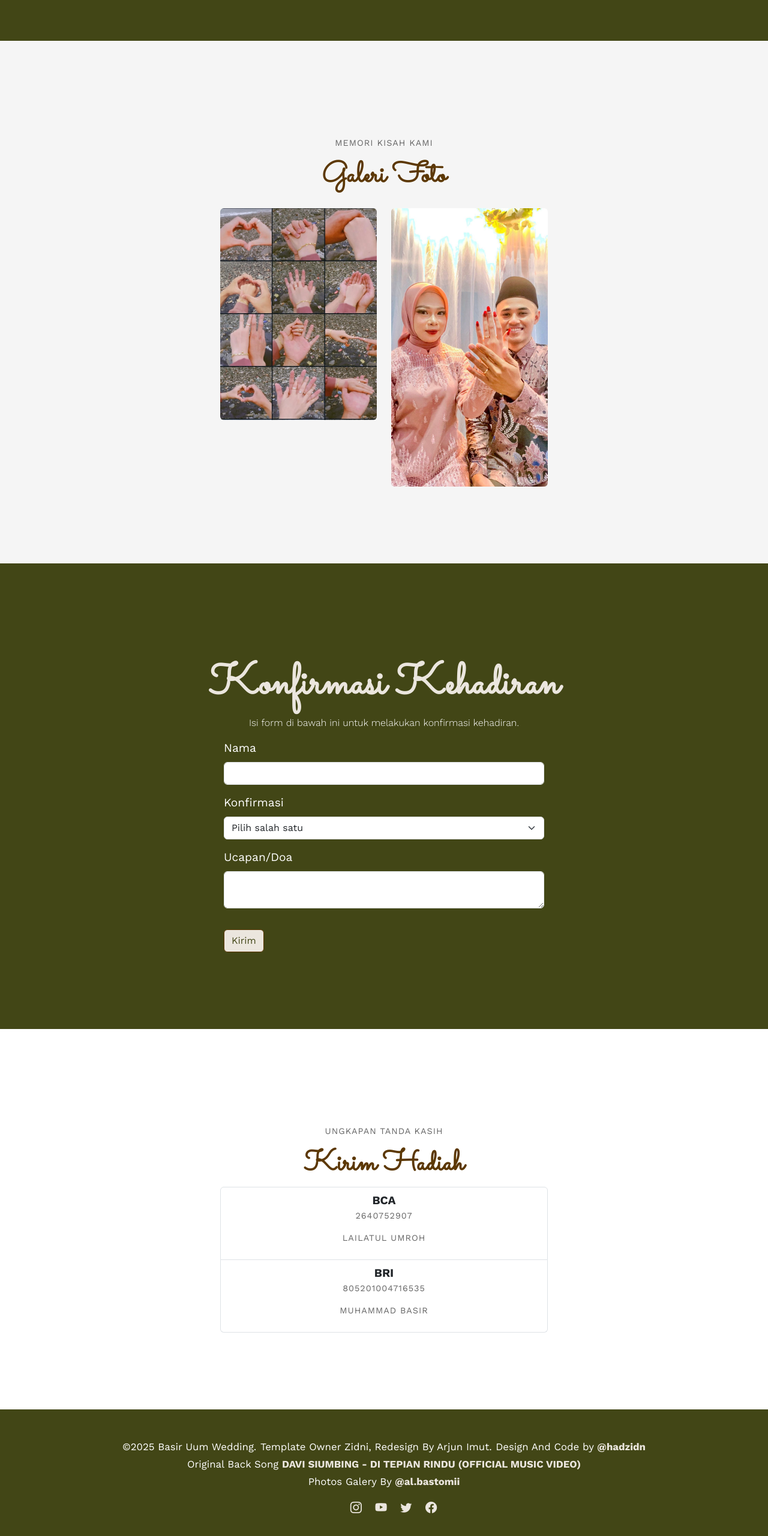
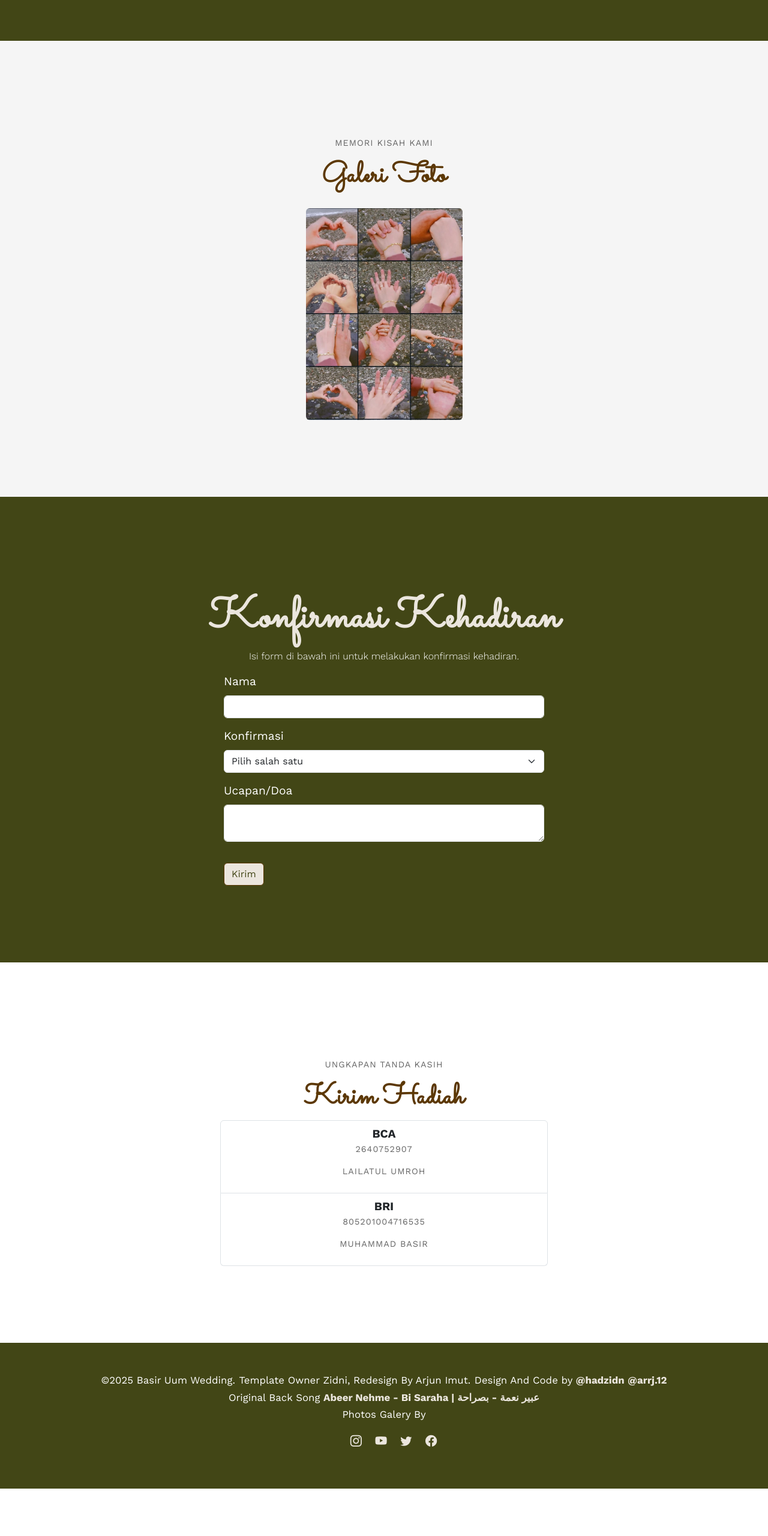
Before and after one commit to arjun-ux/uumbasirwedding, a plain HTML site: page index.html in a window 1280 px wide. Shown: the part 2787-5347 px from the top of the page at 60% size. After the commit the page ends 5268 px from the top, so only its background shows below. Drawn offline with nearby package versions, Linux system fonts and the light colour scheme; some packages are replaced by stand-ins of ours; a script that the page names is missing; a web font is replaced by a local one.

Commit message:
fix: galerry and song

```diff
--- a/index.html
+++ b/index.html
@@ -334,20 +334,6 @@
               />
             </a>
           </div>
-          <div class="col mt-3">
-            <a
-              href="img/gallery/hero.jpg"
-              data-toggle="lightbox"
-              data-caption="Basir $ Uum"
-              data-gallery="mygallery"
-            >
-              <img
-                src="img/gallery/hero.jpg"
-                alt="Basir $ Uum"
-                class="img-fluid w-100 rounded"
-              />
-            </a>
-          </div>
         </div>
       </div>
     </section>
@@ -449,7 +435,11 @@
               >Design And Code by
               <a href="https://www.instagram.com/hadzidn" target="_blank"
                 >@hadzidn</a
-              ></small
+              >
+              <a href="https://www.instagram.com/arrj.12" target="_blank"
+                >@arrj.12</a
+              >
+              </small
             >
             <br />
 
@@ -458,13 +448,13 @@
               <a
                 href="https://www.youtube.com/watch?v=xMJXt74yEbY"
                 target="_blank"
-                >DAVI SIUMBING - DI TEPIAN RINDU (OFFICIAL MUSIC VIDEO)</a
+                >Abeer Nehme - Bi Saraha | عبير نعمة - بصراحة</a
               ></small
             ><br />
             <small class=""
               >Photos Galery By
-              <a href="https://www.instagram.com/al.bastomii/" target="_blank"
-                >@al.bastomii</a
+              <a href="" target="_blank"
+                ></a
               ></small
             >
             <ul class="mt-3">
@@ -559,26 +549,6 @@
           .catch(error => console.error('Error!', error.message))
       })
 
-      // $("#myForm").on("submit", function (e) {
-      //   e.preventDefault();
-      //   alert("Pesan Terkirim"); // Confirm if this runs
-
-      //   $.ajax({
-      //     url: $(this).attr("action"),
-      //     type: "POST",
-      //     data: $(this).serialize(),
-      //     success: function (response) {
-      //       $("#resultDiv").load(window.location.href + " #resultDiv");
-      //       $("#myForm")[0].reset();
-      //       $(".form-control").val("");
-      //       $("#dateNow").val(formattedDate);
-      //       alert("Success.......");
-      //     },
-      //     error: function () {
-      //       alert("There was an error submitting the form.");
-      //     },
-      //   });
-      // });
       $.ajax({
         url: "#", // Replace with your API URL
         method: "GET",
@@ -682,7 +652,7 @@
       }
 
       function playAudio() {
-        song.volume = 0.1;
+        song.volume = 0.2;
         audioIconWrapper.style.display = "flex";
         song.play();
         isPlaying = true;
```
